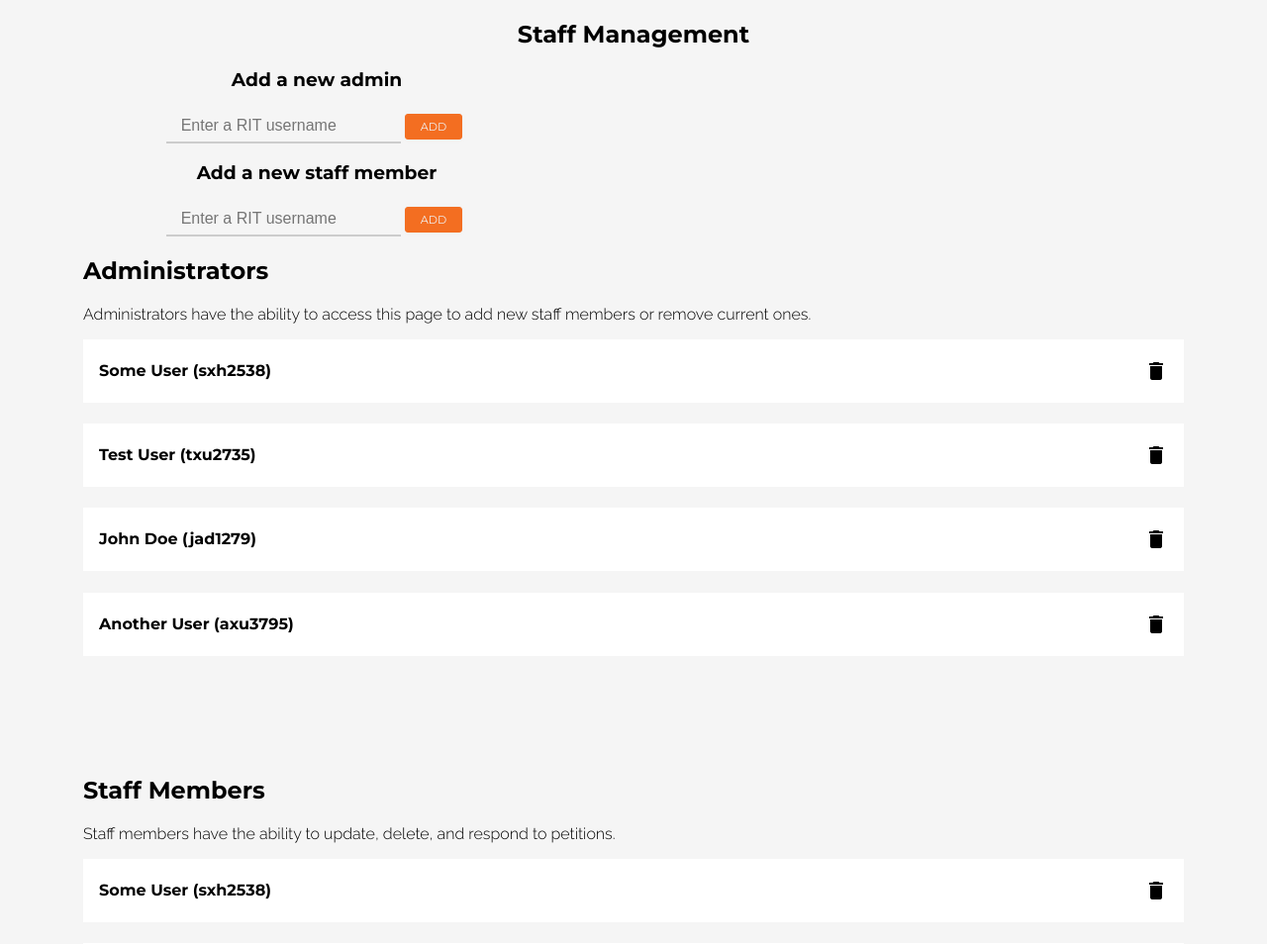
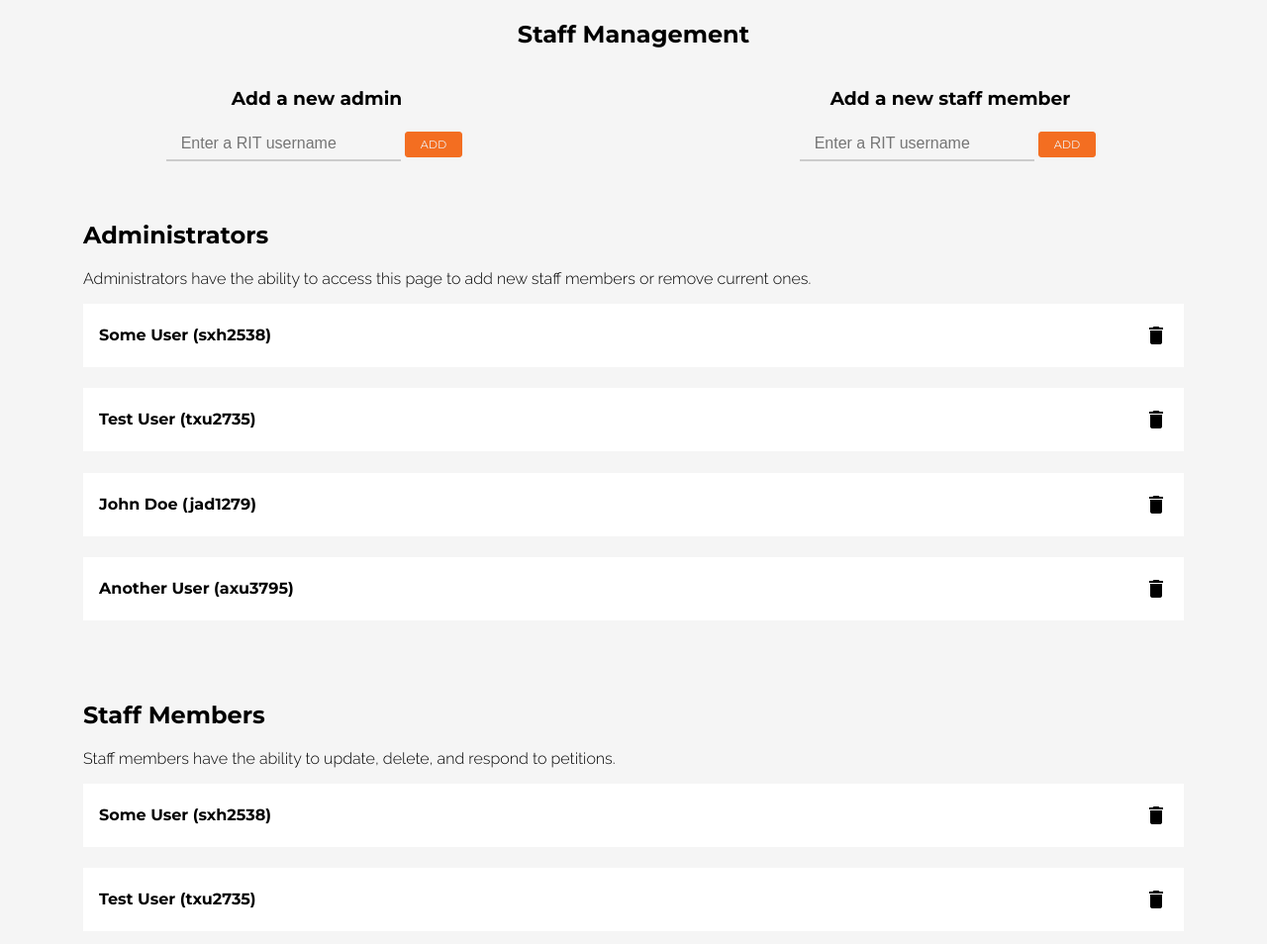
Before and after one commit to ritstudentgovernment/PawPrints, a Django app: template profile/templates/staff_manage.html in a window 1280 px wide. Shown: the part 109-1063 px from the top of the page at 99% size. Run offline with Django 3.2, Linux system fonts and the light colour scheme; the template is opened without the code that fills it: values that come from a table or form of the project are taken from there, others are empty; data comes from the database, SQL or seed files in the repository; parts of the project's set-up code (start-up, migrations or seed data) failed here and were passed over; some libraries are stand-ins or nearby versions.

Commit message:
Updates Staff Management UX

```diff
--- a/profile/templates/staff_manage.html
+++ b/profile/templates/staff_manage.html
@@ -41,7 +41,7 @@
             margin-top: 109px;
         }
         #sub-landing{
-            padding-top: 0;
+            padding-bottom: 0;
         }
         #settings ul li{
             background-color: #fff;
@@ -72,14 +72,14 @@
     <main class="full-width">
         <section id="landing" class="text-center overflow-hidden">
             <h1>Staff Management</h1>
-            <div class="half-width">
+            <div class="half-width left">
                 <label for="newSuperUserSearch">
                     <h3>Add a new admin</h3>
                     <input id="newSuperUserSearch" placeholder="Enter a RIT username" name="superUserSearch" class="material-input user-search" />
                 </label>
                 <button class="material-button material material-hover material-shadow cursor add-team-member" data-role="admin">Add</button>
             </div>
-            <div class="half-width">
+            <div class="half-width left">
                 <label for="newStaffMemberSearch">
                     <h3>Add a new staff member</h3>
                     <input id="newStaffMemberSearch" placeholder="Enter a RIT username" name="newStaffMemberSearch" class="material-input user-search" />
```
